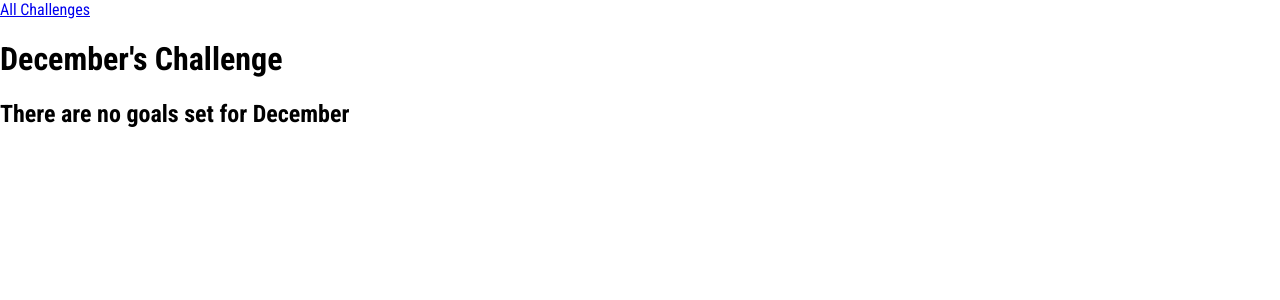
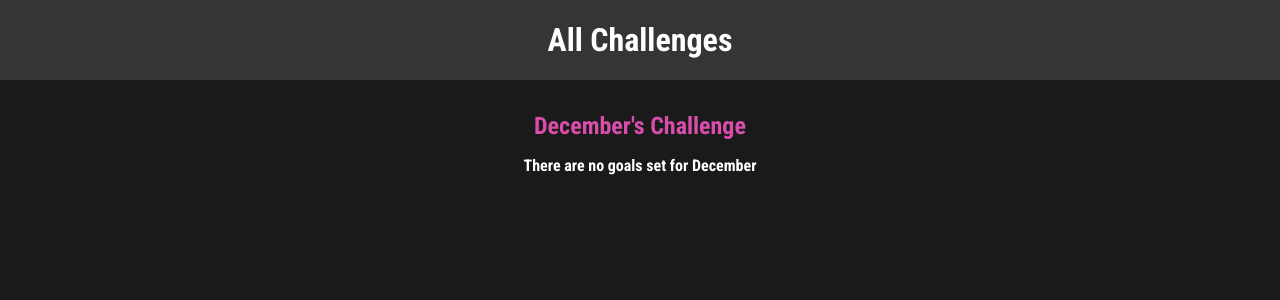
Before and after one commit to compaz-io/practicaldjango, a Django app: page /challenges/december in a window 1280 px wide. Shown: the top 300 px of the page. Run offline with Django 3.2, Linux system fonts and the light colour scheme.

Commit message:
add css styling

```diff
--- /dev/null
+++ b/challenges/static/challenges/challenge.css
@@ -0,0 +1,19 @@
+h1 {
+    font-size: 1.5rem;
+    text-align: center;
+    color: #da4dab;
+    margin: 2rem 0 1rem 0;
+}
+
+h2 {
+    font-size: 3rem;
+    font-weight: bold;
+    text-align: center;
+    color: white;
+}
+
+.fallback {
+    text-align: center;
+    color:white;
+    font-size: 1rem;
+}
--- /dev/null
+++ b/challenges/static/challenges/includes/header.css
@@ -0,0 +1,26 @@
+header {
+    width:100%;
+    height: 5rem;
+    background-color: #353535;
+
+}
+
+header nav {
+    width: 100%;
+    height: 100%;
+    display: flex;
+    justify-content: center;
+    align-items: center;
+}
+
+header nav a {
+    color: white;
+    font-size: 2rem;
+    font-weight: bold;
+    text-decoration: none;
+}
+
+header nav a:hover,
+header nav a:active {
+    color: #da4dab;
+}
--- a/challenges/templates/challenges/challenge.html
+++ b/challenges/templates/challenges/challenge.html
@@ -1,4 +1,11 @@
 {% extends "base.html" %}
+{% load static %}
+
+{% block css_files %}
+    <link rel="stylesheet" href="{% static "challenges/challenge.css" %}">
+    <link rel="stylesheet" href="{% static "challenges/includes/header.css" %}">
+
+{% endblock %}
 
 {% block page_title %}{{month|title}} Challenge{% endblock %}
 
@@ -8,7 +15,7 @@
 
     <h1>{{month|title }}'s Challenge</h1>
     {% if text == None %}
-        <h2>There are no goals set for {{month|title}}</h2>
+        <h2 class="fallback">There are no goals set for {{month|title}}</h2>
     {% else %}
         <h2>{{ text }}</h2>
     {% endif %}
--- a/challenges/templates/challenges/index.html
+++ b/challenges/templates/challenges/index.html
@@ -3,6 +3,8 @@
 
 {% block css_files %}
     <link rel="stylesheet" href="{% static "challenges/challenges.css" %}">
+    <link rel="stylesheet" href="{% static "challenges/includes/header.css" %}">
+
 {% endblock %}
 
 {% block page_title %}
--- a/static/styles.css
+++ b/static/styles.css
@@ -7,4 +7,5 @@ html {
 
 body {
     margin: 0;
+    background-color: #1a1a1a;
 }
```
Also changed, not shown: challenges/static/challenges/challenges.css (+34 -0 lines).
